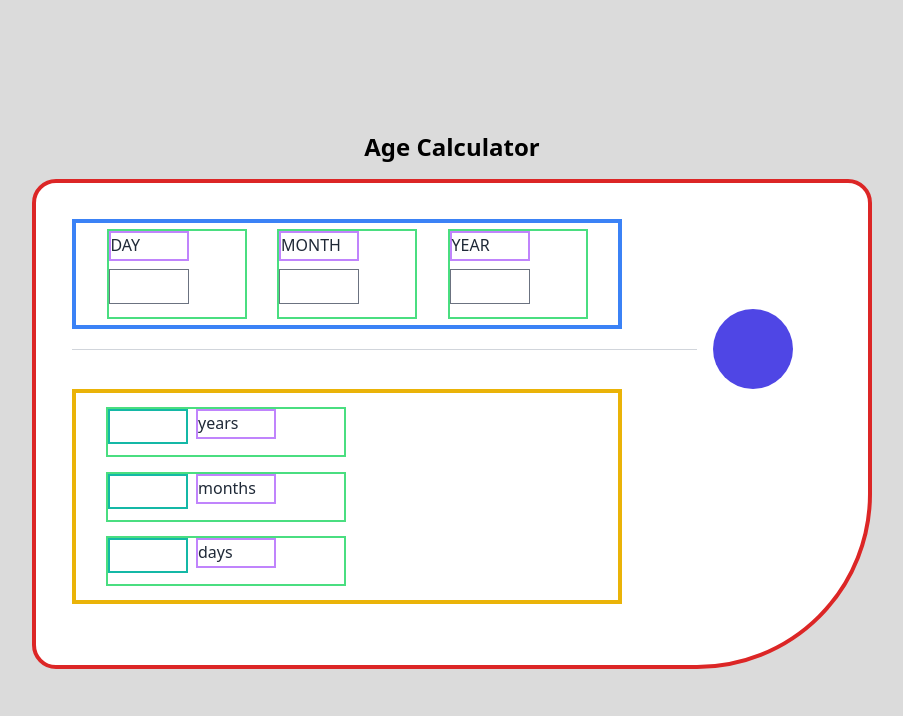
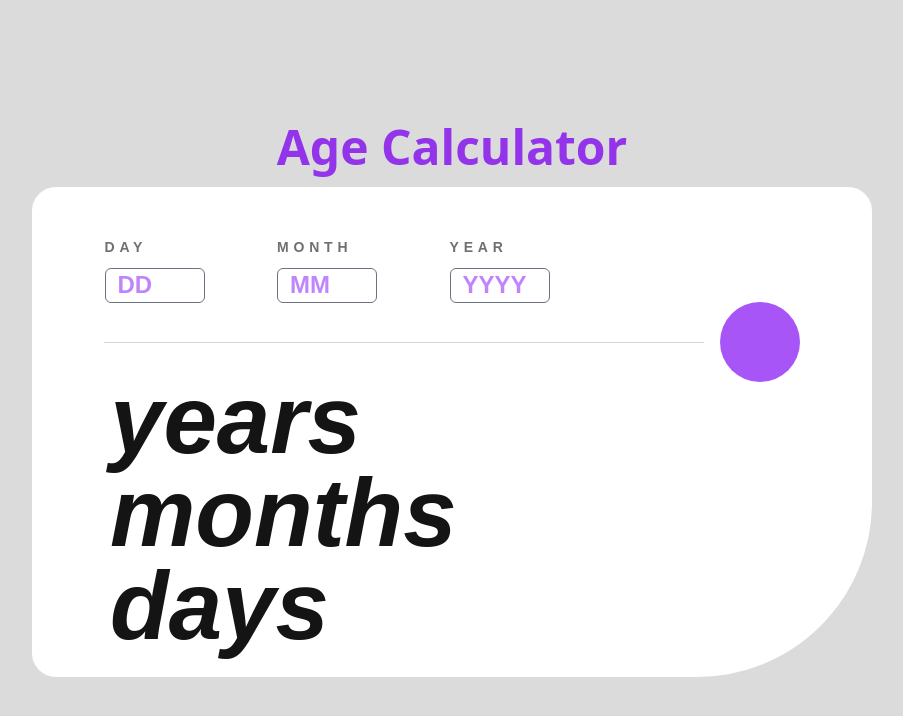
Before and after one commit to 0DukePanda/frontend-project, a SvelteKit app: page / in a window 1280 px wide. Shown: the top 716 px of the page, without its empty margins (188-1091 px from the left). Built offline with nearby package versions, Linux system fonts and the light colour scheme.

Commit message:
Finalisierung Age_Calculator

```diff
--- a/src/app.css
+++ b/src/app.css
@@ -1,6 +1,7 @@
 @import 'tailwindcss/base';
 @import 'tailwindcss/components';
 @import 'tailwindcss/utilities';
+
 @layer base {
 	input[type='number']::-webkit-inner-spin-button,
 	input[type='number']::-webkit-outer-spin-button {
@@ -8,3 +9,21 @@
 		margin: 0;
 	}
 }
+
+.poppins-bold {
+	font-family: 'Poppins', sans-serif;
+	font-weight: 700;
+	font-style: normal;
+}
+
+.poppins-regular-italic {
+	font-family: 'Poppins', sans-serif;
+	font-weight: 400;
+	font-style: italic;
+}
+
+.poppins-extrabold-italic {
+	font-family: 'Poppins', sans-serif;
+	font-weight: 800;
+	font-style: italic;
+}
--- a/src/routes/+page.svelte
+++ b/src/routes/+page.svelte
@@ -4,63 +4,165 @@
 	let month = $state();
 	let day = $state();
 	let resultyear = $state();
-	let resutlmonth = $state();
+	let resultmonth = $state();
 	let resultday = $state();
+
+	function calculation() {
+		// Aktuelles Datum
+		const today = new Date();
+		const currentYear = today.getFullYear();
+		const currentMonth = today.getMonth() + 1;
+		const currentDay = today.getDate();
+
+		// Geburtsdatum aus den Eingaben
+		const birthYear = parseInt(year) || 0;
+		const birthMonth = parseInt(month) || 0;
+		const birthDay = parseInt(day) || 0;
+
+		// Validierung: Überprüfe, ob alle Felder ausgefüllt sind
+		if (!birthYear || !birthMonth || !birthDay) {
+			alert('Bitte alle Felder ausfüllen!');
+			return;
+		}
+
+		// Validierung: Existiert das Datum?
+		const birthDate = new Date(birthYear, birthMonth - 1, birthDay); // Monate sind 0-basiert
+		if (
+			birthDate.getFullYear() !== birthYear ||
+			birthDate.getMonth() + 1 !== birthMonth ||
+			birthDate.getDate() !== birthDay
+		) {
+			alert('Das eingegebene Datum ist ungültig!');
+			return;
+		}
+
+		// Validierung: Liegt das Geburtsdatum in der Zukunft?
+		if (birthDate > today) {
+			alert('Das Geburtsdatum liegt in der Zukunft. Bitte gib ein korrektes Datum ein.');
+			return;
+		}
+
+		// Altersberechnung
+		let ageYears = currentYear - birthYear;
+		let ageMonths = currentMonth - birthMonth;
+		let ageDays = currentDay - birthDay;
+
+		// Korrektur für negative Monate oder Tage
+		if (ageMonths < 0 || (ageMonths === 0 && ageDays < 0)) {
+			ageYears--;
+			ageMonths += 12;
+		}
+
+		if (ageDays < 0) {
+			const lastMonth = new Date(currentYear, currentMonth - 1, 0); // Letzter Tag des letzten Monats
+			ageDays += lastMonth.getDate();
+			ageMonths--;
+		}
+
+		// Ergebnisse zuweisen
+		resultyear = ageYears;
+		resultmonth = ageMonths;
+		resultday = ageDays;
+	}
 </script>
 
-<h1 class="text-offblack text-2xl font-bold text-black">Age Calculator</h1>
+<h1 class="text-offblack text-5xl font-bold text-purple-600">Age Calculator</h1>
 <div
 	class="flex-container box-content flex h-[450px] w-[800px] flex-col rounded-l-3xl rounded-br-[175px] rounded-tr-3xl border-4
-border-red-600 bg-white p-4"
+border-white bg-white p-4"
 >
 	<div class="ml-5 mt-5">
-		<div class="flex h-[110px] w-[550px] items-center justify-evenly border-4 border-blue-500">
-			<div class="  justify-left flex h-[90px] w-[140px] flex-col gap-2 border-2 border-green-400">
-				<div class=" h-[30px] w-[80px] border-2 border-purple-400">DAY</div>
-				<div><input class=" h-[35px] w-[80px]" type="number" bind:value={day} /></div>
+		<div class="flex h-[110px] w-[550px] items-center justify-evenly">
+			<div class=" justify-left flex h-[90px] w-[140px] flex-col gap-2">
+				<div class=" poppins-bold text h-[30px] w-[80px] text-sm tracking-[0.3rem] text-[#716f6f]">
+					DAY
+				</div>
+				<div>
+					<input
+						class="poppins-bold mt-[-10px] h-[35px] w-[100px] rounded-md text-2xl text-[#141414] placeholder:text-purple-400"
+						type="number"
+						placeholder="DD"
+						bind:value={day}
+					/>
+				</div>
 			</div>
 
-			<div
-				class="  justify-left gap- flex h-[90px] w-[140px] flex-col gap-2 border-2 border-green-400"
-			>
-				<div class=" h-[30px] w-[80px] border-2 border-purple-400">MONTH</div>
-				<div><input class=" h-[35px] w-[80px]" type="number" bind:value={month} /></div>
+			<div class="  justify-left gap- flex h-[90px] w-[140px] flex-col gap-2">
+				<div class="poppins-bold h-[30px] w-[80px] text-sm tracking-[0.3rem] text-[#716f6f]">
+					MONTH
+				</div>
+				<div>
+					<input
+						class="poppins-bold mt-[-10px] h-[35px] w-[100px] rounded-md text-2xl text-[#141414] placeholder:text-purple-400"
+						type="number"
+						placeholder="MM"
+						bind:value={month}
+					/>
+				</div>
 			</div>
-			<div
-				class="  justify-left gap- flex h-[90px] w-[140px] flex-col gap-2 border-2 border-green-400"
-			>
-				<div class=" h-[30px] w-[80px] border-2 border-purple-400">YEAR</div>
-				<div><input class=" h-[35px] w-[80px]" type="number" bind:value={year} /></div>
+			<div class="  justify-left gap- flex h-[90px] w-[140px] flex-col gap-2">
+				<div class="poppins-bold h-[30px] w-[80px] text-sm tracking-[0.3rem] text-[#716f6f]">
+					YEAR
+				</div>
+				<div>
+					<input
+						class="poppins-bold mt-[-10px] h-[35px] w-[100px] rounded-md text-2xl text-[#141414] placeholder:text-purple-400"
+						type="number"
+						placeholder="YYYY"
+						bind:value={year}
+					/>
+				</div>
 			</div>
 		</div>
 
 		<div class="flex items-center space-x-4">
-			<hr class="mt-[-20px] w-[625px] border-gray-300 before:border-t-2" />
+			<hr class="ml-8 mt-[-35px] w-[600px] border-gray-300 before:border-t-2" />
 			<button
-				class="mt-[-20px] flex h-20 w-20 items-center justify-center rounded-full bg-indigo-600 text-white"
+				class="mt-[-35px] flex h-20 w-20 items-center justify-center rounded-full bg-purple-500 text-white"
 				aria-label="calculate_age"
+				onclick={calculation}
 			>
 				<iconify-icon icon="iconoir:arrow-down" class="text-5xl"></iconify-icon>
 			</button>
 		</div>
-		<div class="flex h-[215px] w-[550px] flex-col justify-evenly border-4 border-yellow-500">
-			<div class="ml-[30px] flex h-[50px] w-[240px] flex-row gap-2 border-2 border-green-400">
-				<div class=" h-[35px] w-[80px] justify-evenly border-2 border-teal-500">{resultyear}</div>
-				<div class=" h-[30px] w-[80px] border-2 border-purple-400">years</div>
+		<div class="mt-[-10px] flex h-[215px] w-[550px] flex-col justify-evenly">
+			<div class="mb-3 ml-[30px] flex w-[240px] items-baseline gap-2">
+				<div class=" poppins-extrabold-italic inline h-[35px] text-8xl text-purple-500">
+					{resultyear}
+				</div>
+				<div class="poppins-extrabold-italic inline h-[30px] text-8xl text-[#141414]">
+					{#if resultyear === 1}
+						year
+					{:else}
+						years
+					{/if}
+				</div>
 			</div>
 
-			<div
-				class=" justify-left ml-[30px] flex h-[50px] w-[240px] flex-row gap-2 border-2 border-green-400"
-			>
-				<div class=" h-[35px] w-[80px] border-2 border-teal-500">{resutlmonth}</div>
-				<div class=" h-[30px] w-[80px] border-2 border-purple-400">months</div>
+			<div class="mb-3 ml-[30px] flex w-[240px] items-baseline gap-2">
+				<div class=" poppins-extrabold-italic inline h-[35px] text-8xl text-purple-500">
+					{resultmonth}
+				</div>
+				<div class="poppins-extrabold-italic inline h-[30px] text-8xl text-[#141414]">
+					{#if resultmonth === 1}
+						month
+					{:else}
+						months
+					{/if}
+				</div>
 			</div>
 
-			<div
-				class=" justify-left ml-[30px] flex h-[50px] w-[240px] flex-row gap-2 border-2 border-green-400"
-			>
-				<div class=" h-[35px] w-[80px] border-2 border-teal-500">{resultday}</div>
-				<div class=" h-[30px] w-[80px] border-2 border-purple-400">days</div>
+			<div class="mb-3 ml-[30px] flex w-[240px] items-baseline gap-2">
+				<div class=" poppins-extrabold-italic inline h-[35px] text-8xl text-purple-500">
+					{resultday}
+				</div>
+				<div class="poppins-extrabold-italic inline h-[30px] text-8xl text-[#141414]">
+					{#if resultday === 1}
+						day
+					{:else}
+						days
+					{/if}
+				</div>
 			</div>
 		</div>
 	</div>
--- a/tailwind.config.js
+++ b/tailwind.config.js
@@ -18,6 +18,10 @@ export default {
 			// 	smokeygrey: '#716f6f',
 			// 	offblack: '#141414'
 			// }
+
+			fontFamily: {
+				poppins: ['Poppins']
+			}
 		}
 	},
 
```
